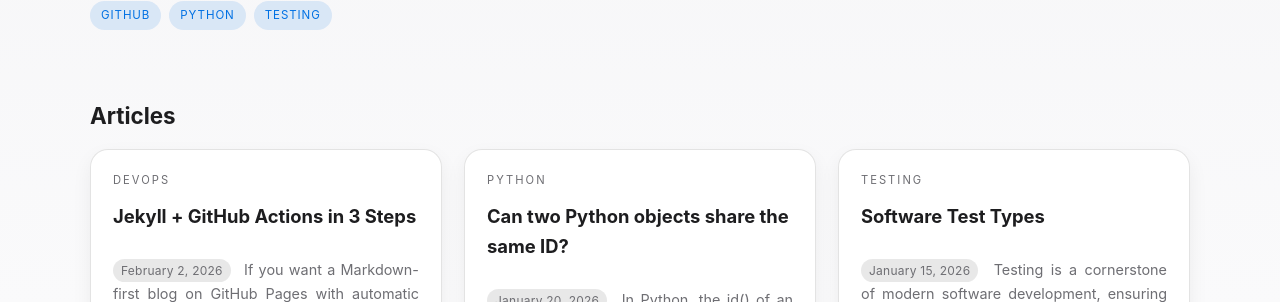
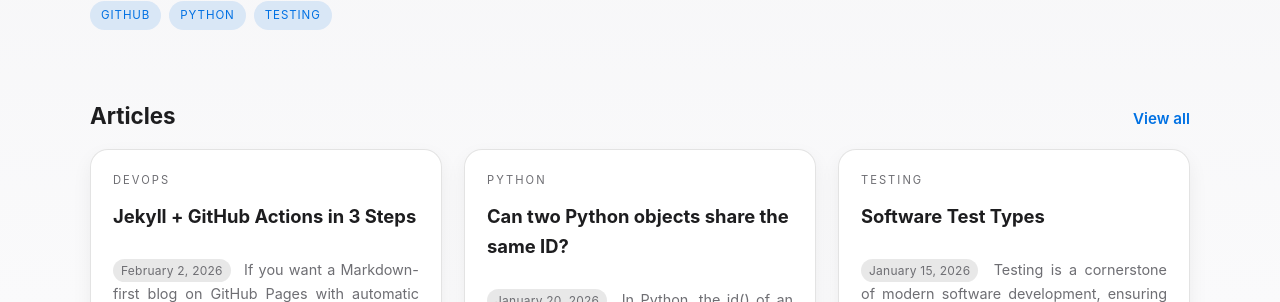
Before and after one commit to 1st/1st.github.io, a Jekyll site: the page built from index.html, in a window 1280 px wide. Shown: the part 262-564 px from the top of the page. Built offline with Jekyll 4.4.1, drawn with Linux system fonts in a browser that asks for light colours; some web fonts are replaced.

Commit message:
Added a “View all” link to the homepage Articles section and styled it

```diff
--- a/_layouts/home.html
+++ b/_layouts/home.html
@@ -18,7 +18,10 @@ layout: default
   </section>
 
   <section id="articles" class="section">
-    <h2 class="section-title">Articles</h2>
+    <div class="section-header">
+      <h2 class="section-title">Articles</h2>
+      <a class="section-link" href="/articles">View all</a>
+    </div>
     <div class="post-grid">
       {% for post in site.posts %}
       <article class="card fade-in {% if forloop.index == 1 %}delay-1{% elsif forloop.index == 2 %}delay-2{% else %}delay-3{% endif %}">
--- a/assets/css/style.css
+++ b/assets/css/style.css
@@ -150,6 +150,29 @@ a:hover {
   font-family: "SF Pro Display", "Helvetica Neue", Arial, sans-serif;
   font-size: 1.4rem;
   margin: 0 0 16px;
+}
+
+.section-header {
+  display: flex;
+  align-items: baseline;
+  justify-content: space-between;
+  gap: 16px;
+  margin-bottom: 16px;
+}
+
+.section-header .section-title {
+  margin: 0;
+}
+
+.section-link {
+  color: var(--accent);
+  font-weight: 600;
+  text-decoration: none;
+  font-size: 0.95rem;
+}
+
+.section-link:hover {
+  color: var(--accent-dark);
 }
 
 .post-grid {
```
